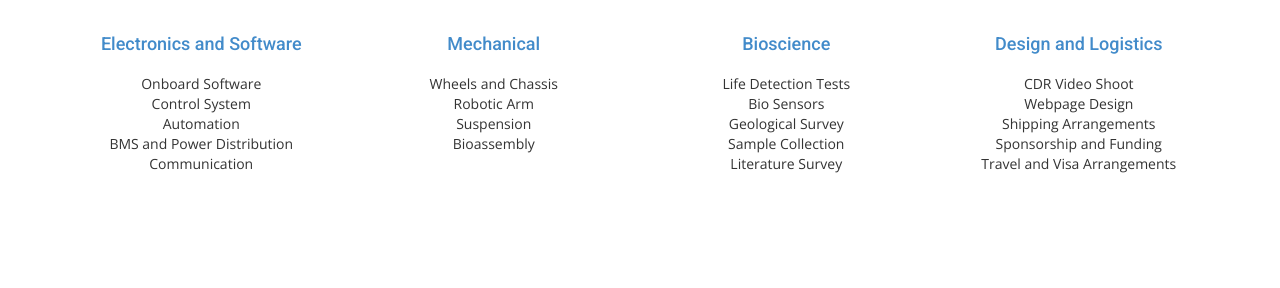
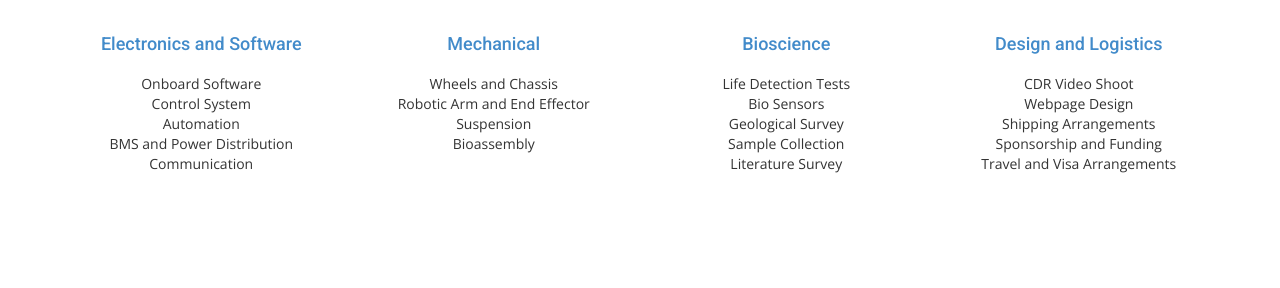
Before and after one commit to iitbmartian/old_website, a Jekyll site: the page built from index.html, in a window 1280 px wide and 900 px high, scrolled down 1998 px. Shown: the part 166-454 px from the top of the window. Built offline with Jekyll 4.4.1, drawn with Linux system fonts in a browser that asks for light colours; nearby versions of some CDN libraries; some web fonts are replaced.

Commit message:
Update index.html

```diff
--- a/index.html
+++ b/index.html
@@ -86,7 +86,7 @@ permalink: /
           <h4><a href="{{ site.baseurl }}/mech">Mechanical</a></h4> <br/>
           <ul style="list-style-type:none">
           <li>Wheels and Chassis</li>
-          <li>Robotic Arm</li>
+          <li>Robotic Arm and End Effector</li>
           <li>Suspension</li>
           <li>Bioassembly</li>
           </ul>
```
